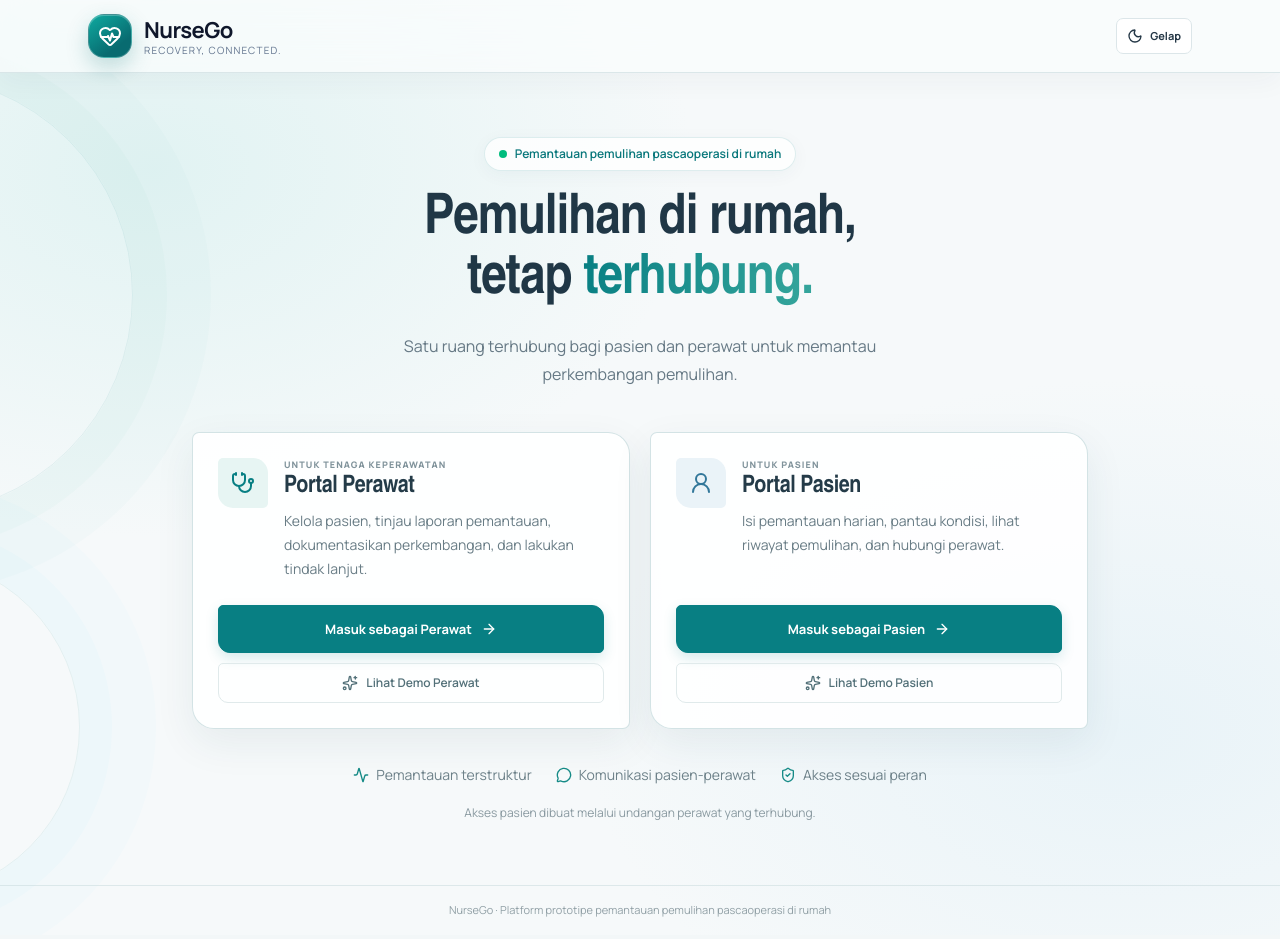
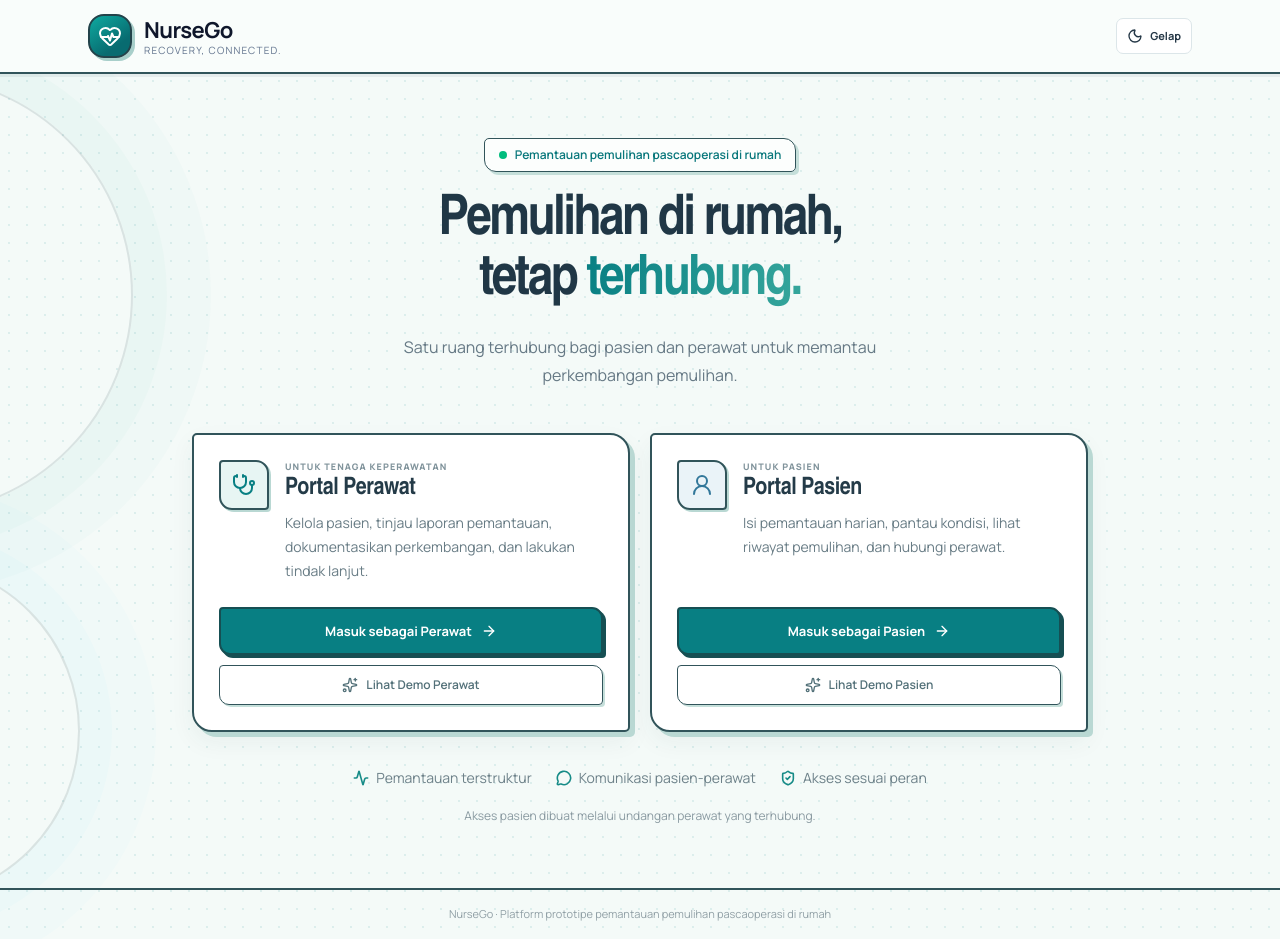
Before and after one commit to suitsiap03-ctrl/NurseGo, a React (Vite) app: page / in a window 1280 px wide. Built offline with nearby package versions, Linux system fonts and the light colour scheme; no server answers.

Commit message:
Introduce bold 2D outlined visual identity across NurseGo

```diff
--- a/src/index.css
+++ b/src/index.css
@@ -1458,3 +1458,176 @@ html[data-theme="dark"] .nursego-entry-footer { border-top-color: #2b4149; }
   .nursego-entry-portal, .nursego-entry-primary, .nursego-entry-demo { transition: none !important; }
   .nursego-entry-portal:hover, .nursego-entry-primary:hover { transform: none !important; }
 }
+
+/* =========================================================
+   NURSEGO 2D OUTLINE SYSTEM — bold, friendly, still clinical
+   ========================================================= */
+:root {
+  --ng-ink: #23434a;
+  --ng-outline: #31545a;
+  --ng-outline-soft: #b7d2d0;
+  --ng-shadow-flat: #c9e2df;
+}
+.nursego-entry-screen {
+  background-color: #f4faf8 !important;
+  background-image:
+    radial-gradient(rgba(8,127,131,.10) 1px, transparent 1px) !important;
+  background-size: 18px 18px !important;
+}
+.nursego-entry-screen::before,
+.nursego-entry-screen::after { border: 2px solid rgba(49,84,90,.14) !important; }
+.nursego-entry-header {
+  background: #f9fdfb !important;
+  -webkit-backdrop-filter: none !important;
+  backdrop-filter: none !important;
+  border-bottom: 2px solid var(--ng-outline) !important;
+  box-shadow: 0 3px 0 rgba(49,84,90,.08);
+}
+.nursego-brand-mark {
+  border: 2px solid var(--ng-ink);
+  box-shadow: 3px 3px 0 #a8cfca;
+}
+.nursego-entry-kicker {
+  border: 1.5px solid var(--ng-outline) !important;
+  border-radius: 5px 12px 5px 12px !important;
+  box-shadow: 3px 3px 0 #c5dfda !important;
+}
+.nursego-entry-title { letter-spacing: -.045em !important; }
+.nursego-entry-portal {
+  background: #fff !important;
+  border: 2px solid var(--ng-outline) !important;
+  border-radius: 5px 20px 5px 20px !important;
+  box-shadow: 5px 5px 0 #b9d8d3, 0 10px 24px rgba(30,70,75,.06) !important;
+}
+.nursego-entry-portal:hover {
+  transform: translate(-2px,-2px) !important;
+  box-shadow: 7px 7px 0 #a9d0ca, 0 13px 25px rgba(30,70,75,.08) !important;
+}
+.nursego-entry-icon {
+  border: 2px solid var(--ng-outline) !important;
+  border-radius: 4px 13px 4px 13px !important;
+  box-shadow: 2px 2px 0 #b9d8d3;
+}
+.nursego-entry-primary {
+  border: 2px solid #164f53 !important;
+  border-radius: 4px 11px 4px 11px !important;
+  box-shadow: 3px 3px 0 #164f53 !important;
+  transition: transform 130ms ease, box-shadow 130ms ease, background 130ms ease !important;
+}
+.nursego-entry-primary:hover {
+  transform: translate(1px,1px) !important;
+  box-shadow: 2px 2px 0 #164f53 !important;
+}
+.nursego-entry-primary:active {
+  transform: translate(3px,3px) !important;
+  box-shadow: 0 0 0 #164f53 !important;
+}
+.nursego-entry-demo {
+  border: 1.5px solid var(--ng-outline) !important;
+  border-radius: 4px 10px 4px 10px !important;
+  box-shadow: 2px 2px 0 #c5dfda;
+}
+.nursego-entry-footer { border-top: 2px solid var(--ng-outline) !important; }
+.nursego-entry-benefits svg { stroke-width: 2.4; }
+
+/* Same outlined language inside the actual nurse/patient workspace. */
+.nursego-page-enter [class*="rounded-3xl"],
+.nursego-page-enter [class*="rounded-2xl"],
+.nursego-page-enter [class*="rounded-xl"] {
+  border-radius: 5px 13px 5px 13px !important;
+}
+.nursego-page-enter .grid > * {
+  border-color: #c1d6d5;
+  box-shadow: 3px 3px 0 rgba(172,205,200,.62) !important;
+}
+.nursego-page-enter button,
+.nursego-page-enter [role="button"] {
+  border-radius: 4px 10px 4px 10px;
+}
+.nursego-page-enter input,
+.nursego-page-enter select,
+.nursego-page-enter textarea {
+  border: 1.5px solid #9fbab9 !important;
+  border-radius: 4px !important;
+  box-shadow: 2px 2px 0 rgba(190,215,211,.55);
+}
+.nursego-ios-bottom-nav {
+  border: 2px solid var(--ng-outline) !important;
+  border-radius: 8px 17px 8px 17px !important;
+  -webkit-backdrop-filter: none !important;
+  backdrop-filter: none !important;
+  background: #fbfffd !important;
+  box-shadow: 4px 4px 0 #a9cbc6, 0 8px 20px rgba(20,55,62,.08) !important;
+}
+.nursego-ios-bottom-nav .nursego-ios-tab-active {
+  border: 1px solid #438b86;
+  border-radius: 4px 9px 4px 9px !important;
+}
+.nursego-modal-panel,
+.nursego-drawer-panel {
+  border: 2px solid var(--ng-outline) !important;
+  border-radius: 5px 16px 5px 16px !important;
+  box-shadow: 5px 5px 0 #a9cbc6, 0 16px 36px rgba(7,35,43,.14) !important;
+}
+html[data-theme="dark"] .nursego-entry-screen {
+  background-color: #14272c !important;
+  background-image: radial-gradient(rgba(130,216,207,.11) 1px, transparent 1px) !important;
+}
+html[data-theme="dark"] .nursego-entry-header {
+  background: #192f35 !important;
+  border-bottom-color: #8bbdb7 !important;
+}
+html[data-theme="dark"] .nursego-brand-mark {
+  border-color: #a2d8d1;
+  box-shadow: 3px 3px 0 #315b5c;
+}
+html[data-theme="dark"] .nursego-entry-portal {
+  background: #1c343a !important;
+  border-color: #8bbdb7 !important;
+  box-shadow: 5px 5px 0 #315b5c, 0 10px 24px rgba(0,0,0,.16) !important;
+}
+html[data-theme="dark"] .nursego-entry-icon {
+  border-color: #8bbdb7 !important;
+  box-shadow: 2px 2px 0 #315b5c;
+}
+html[data-theme="dark"] .nursego-entry-primary {
+  border-color: #a5e2d9 !important;
+  box-shadow: 3px 3px 0 #315b5c !important;
+}
+html[data-theme="dark"] .nursego-entry-demo {
+  border-color: #719b9b !important;
+  box-shadow: 2px 2px 0 #29494c;
+}
+html[data-theme="dark"] .nursego-entry-kicker {
+  border-color: #719b9b !important;
+  box-shadow: 3px 3px 0 #29494c !important;
+}
+html[data-theme="dark"] .nursego-entry-footer { border-top-color: #719b9b !important; }
+html[data-theme="dark"] .nursego-page-enter .grid > * {
+  border-color: #45656a !important;
+  box-shadow: 3px 3px 0 rgba(8,17,21,.42) !important;
+}
+html[data-theme="dark"] .nursego-page-enter input,
+html[data-theme="dark"] .nursego-page-enter select,
+html[data-theme="dark"] .nursego-page-enter textarea {
+  border-color: #58777b !important;
+  box-shadow: 2px 2px 0 rgba(5,15,18,.4);
+}
+html[data-theme="dark"] .nursego-ios-bottom-nav {
+  background: #1a3339 !important;
+  border-color: #8bbdb7 !important;
+  box-shadow: 4px 4px 0 #315b5c, 0 8px 20px rgba(0,0,0,.24) !important;
+}
+html[data-theme="dark"] .nursego-modal-panel,
+html[data-theme="dark"] .nursego-drawer-panel {
+  border-color: #8bbdb7 !important;
+  box-shadow: 5px 5px 0 #315b5c, 0 16px 36px rgba(0,0,0,.3) !important;
+}
+@media (max-width: 640px) {
+  .nursego-entry-portal { box-shadow: 4px 4px 0 #b9d8d3 !important; }
+  .nursego-entry-portal:hover { transform: none !important; }
+  .nursego-entry-main { padding-top: 28px !important; }
+}
+@media (prefers-reduced-motion: reduce) {
+  .nursego-entry-portal, .nursego-entry-primary { transition: none !important; }
+}
```
